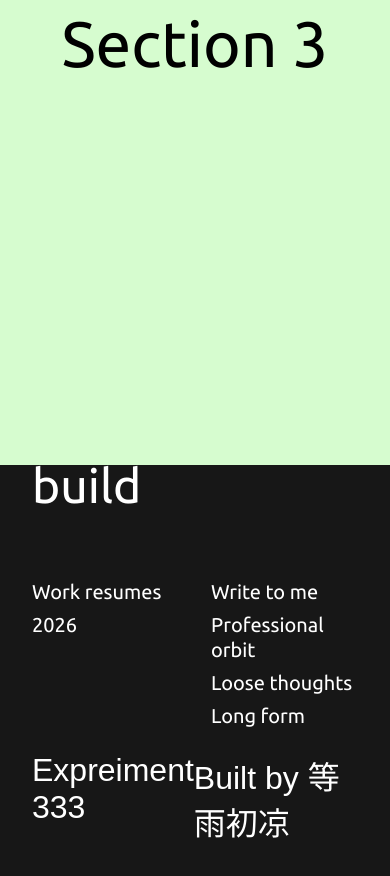
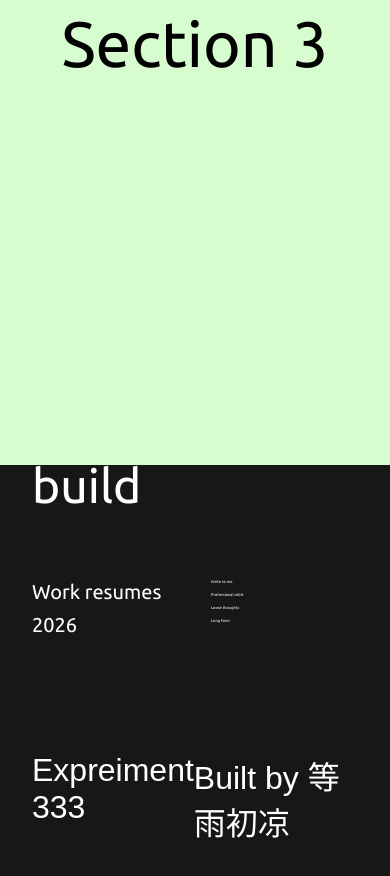
Before and after one commit to zouhh22333-beep/001, a website: page index.html in a window 390 px wide. Shown: the part 2067-2943 px from the top of the page. Drawn offline with nearby package versions, Linux system fonts and the light colour scheme.

Commit message:
update css

```diff
--- a/style.css
+++ b/style.css
@@ -33,7 +33,7 @@ h3 { font-size: clamp(1.25rem, 1.75vw, 2.5rem); }
 a {
     text-decoration: none;
     color: #fff;
-    font-size: clamp(1.25rem, 1.75vw, 2.5rem);
+    font-size: clamp(0.25rem, 1.75vw, 0.25rem);
     font-weight: lighter;
     line-height: 1.25;
 }
```
